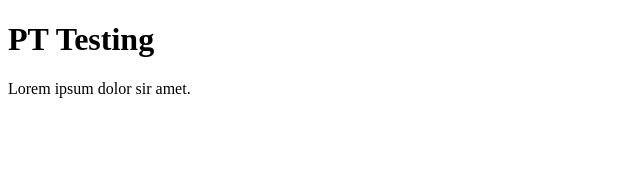
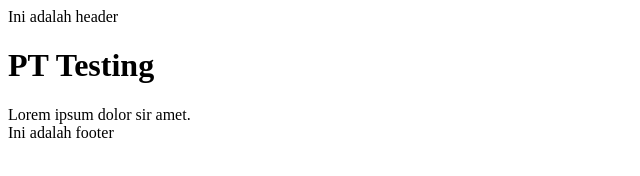
Before and after one commit to dioheryan/CompanyProfile, a plain HTML site: page index.html in a window 1280 px wide. Shown: the whole page, without its empty margins (0-640 px from the left). Drawn offline with Linux system fonts and the light colour scheme.

Commit message:
Membuat header dan footer

```diff
--- a/index.html
+++ b/index.html
@@ -8,10 +8,14 @@
 </head>
 
 <body>
+    <header>Ini adalah header</header>
+
     <h1>PT Testing</h1>
 
     <div>Lorem ipsum dolor sir amet.</div>
 
+
+    <footer>Ini adalah footer</footer>
 </body>
 
 </html>
```
